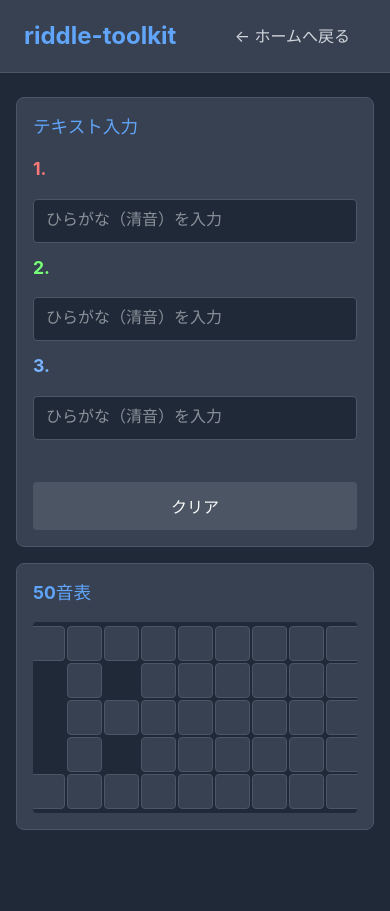
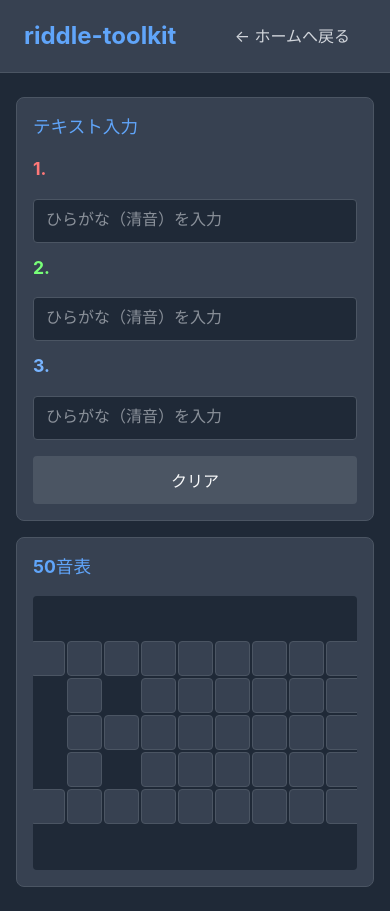
Before and after one commit to F-mM7/riddle-toolkit, a React (Vite) app: page /kana-visualizer in a window 390 px wide. Before the commit the page ends 854 px from the top, so only its background shows below. Built offline with nearby package versions, Linux system fonts and the light colour scheme.

Commit message:
feat: レスポンシブデザインのためのセルサイズとオーバーフロー設定を調整

```diff
--- a/src/components/KanaVisualizer/KanaCell.module.css
+++ b/src/components/KanaVisualizer/KanaCell.module.css
@@ -26,14 +26,61 @@
   user-select: none;
 }
 
-@media (max-width: 768px) {
+/* 1400px未満: セルを少し小さく */
+@media (max-width: 1400px) {
   .cell {
-    width: 40px;
-    height: 40px;
+    width: 60px;
+    height: 60px;
   }
 
   .character {
-    font-size: 1.25rem;
+    font-size: 1.75rem;
+  }
+}
+
+/* 1200px未満: セルをさらに小さく */
+@media (max-width: 1200px) {
+  .cell {
+    width: 55px;
+    height: 55px;
+  }
+
+  .character {
+    font-size: 1.6rem;
+  }
+}
+
+/* 1024px未満: 縦並びになるので大きく戻す */
+@media (max-width: 1024px) {
+  .cell {
+    width: 65px;
+    height: 65px;
+  }
+
+  .character {
+    font-size: 1.875rem;
+  }
+}
+
+@media (max-width: 768px) {
+  .cell {
+    width: 50px;
+    height: 50px;
+  }
+
+  .character {
+    font-size: 1.5rem;
+  }
+}
+
+@media (max-width: 600px) {
+  .cell {
+    width: 42px;
+    height: 42px;
+  }
+
+  .character {
+    font-size: 1.3rem;
   }
 }
 
--- a/src/components/KanaVisualizer/KanaTable.module.css
+++ b/src/components/KanaVisualizer/KanaTable.module.css
@@ -26,6 +26,30 @@
   visibility: hidden;
 }
 
+/* 1400px未満: セルを少し小さく */
+@media (max-width: 1400px) {
+  .emptyCell {
+    width: 60px;
+    height: 60px;
+  }
+}
+
+/* 1200px未満: セルをさらに小さく */
+@media (max-width: 1200px) {
+  .emptyCell {
+    width: 55px;
+    height: 55px;
+  }
+}
+
+/* 1024px未満: 縦並びになるので大きく戻す */
+@media (max-width: 1024px) {
+  .emptyCell {
+    width: 65px;
+    height: 65px;
+  }
+}
+
 @media (max-width: 768px) {
   .container {
     padding: 0.5rem;
@@ -40,8 +64,15 @@
   }
 
   .emptyCell {
-    width: 40px;
-    height: 40px;
+    width: 50px;
+    height: 50px;
+  }
+}
+
+@media (max-width: 600px) {
+  .emptyCell {
+    width: 42px;
+    height: 42px;
   }
 }
 
--- a/src/components/KanaVisualizer/KanaVisualizer.module.css
+++ b/src/components/KanaVisualizer/KanaVisualizer.module.css
@@ -2,6 +2,7 @@
   height: calc(100vh - 180px);
   display: flex;
   gap: 1.5rem;
+  overflow: hidden;
 }
 
 .inputSection {
@@ -12,6 +13,7 @@
   padding: 1.5rem;
   border-radius: 0.5rem;
   border: 1px solid var(--color-border);
+  min-width: 0;
 }
 
 .tableSection {
@@ -22,6 +24,8 @@
   padding: 1.5rem;
   border-radius: 0.5rem;
   border: 1px solid var(--color-border);
+  min-width: 0;
+  overflow: hidden;
 }
 
 .label {
@@ -47,15 +51,34 @@
   background-color: var(--color-border);
 }
 
+/* 1400px未満: セルを少し小さく */
+@media (max-width: 1400px) {
+  .inputSection {
+    flex: 0 0 380px;
+  }
+}
+
+/* 1200px未満: セルをさらに小さく */
+@media (max-width: 1200px) {
+  .inputSection {
+    flex: 0 0 350px;
+  }
+}
+
+/* 1024px未満: 縦並びに */
 @media (max-width: 1024px) {
   .container {
     height: auto;
     flex-direction: column;
+    overflow: visible;
   }
 
-  .inputSection,
+  .inputSection {
+    flex: 1 1 auto;
+  }
+
   .tableSection {
-    min-height: 300px;
+    min-height: 400px;
   }
 }
 
@@ -67,7 +90,10 @@
   .inputSection,
   .tableSection {
     padding: 1rem;
-    min-height: 250px;
+  }
+
+  .tableSection {
+    min-height: 350px;
   }
 
   .label {
```
